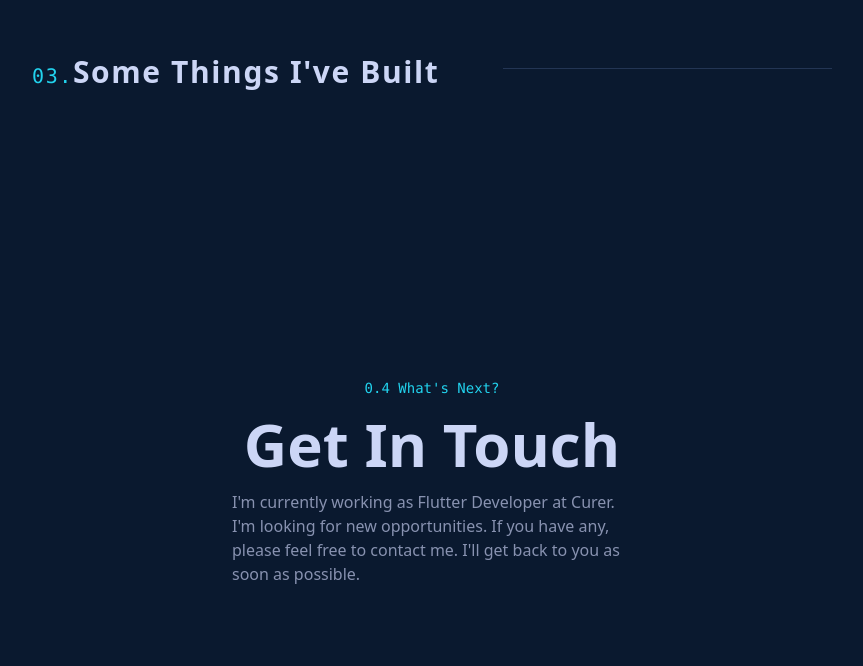
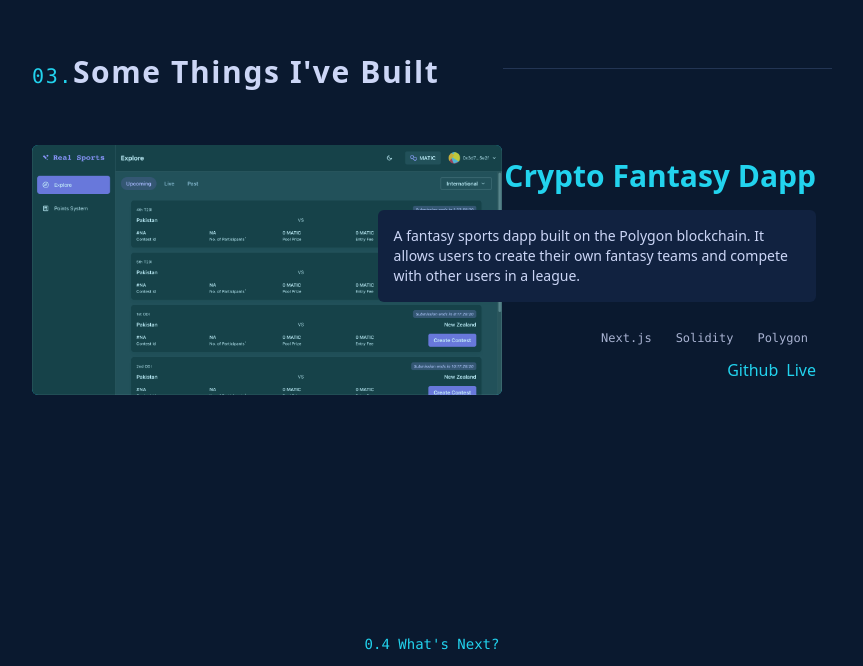
Before and after one commit to jassi-singh/me, a React (Create React App) app: page / in a window 1280 px wide. Shown: the part 1890-2556 px from the top of the page, without its empty margins (208-1071 px from the left). Built offline with nearby package versions, Linux system fonts and the light colour scheme.

Commit message:
added project component

```diff
--- a/src/components/Pic.tsx
+++ b/src/components/Pic.tsx
@@ -1,6 +1,6 @@
 import clsx from "clsx";
 import React from "react";
-import jassi from "../jassi.jpeg";
+import jassi from "../images/jassi.jpeg";
 
 const Pic = () => {
   const [isHovered, setIsHovered] = React.useState(false);
--- a/src/components/Project.tsx
+++ b/src/components/Project.tsx
@@ -1,15 +1,61 @@
-import React from 'react'
-interface ProjectProps {
-    name: String
-    url: String
-    repo: String
-    description: String
-    techStack: String[]
+import React from "react";
+export interface ProjectInterface {
+  name: string;
+  url?: string;
+  githubUrl: string;
+  description: string;
+  techStack: string[];
+  image: string;
 }
-const Project = () => {
+const Project = (props: ProjectInterface) => {
   return (
-    <div>Project</div>
-  )
-}
+    <div className="grid grid-cols-5 gap-6 place-items-center">
+      <div className="opacity-20 lg:opacity-100 col-span-full lg:col-[1/4] row-span-full relative bg-primary rounded-md">
+        <img
+          className="opacity-75 hover:opacity-100 object-cover h-full rounded-md"
+          src={props.image}
+          alt={props.image}
+        />
+      </div>
 
-export default Project
+      <div className="col-span-full lg:col-[3/-1] p-4 row-span-full relative flex flex-col lg:items-end justify-center">
+        <h1 className="text-3xl font-bold text-primary">{props.name}</h1>
+        <p className="text-sm text-lightSlate p-4 bg-navy rounded-md my-4 w-fit">
+          {props.description}
+        </p>
+        <div className="flex flex-wrap gap-2 mt-2">
+          {props.techStack.map((tech, index) => (
+            <div
+              key={index}
+              className="px-2 py-1 text-xs text-slate font-mono"
+            >
+              {tech}
+            </div>
+          ))}
+        </div>
+        <div className="flex mt-2">
+          <a
+            href={props.githubUrl}
+            target="_blank"
+            rel="noreferrer"
+            className="text-primary"
+          >
+            Github
+          </a>
+          {props.url && (
+            <a
+              href={props.url}
+              target="_blank"
+              rel="noreferrer"
+              className="text-primary ml-2"
+            >
+              Live
+            </a>
+          )}
+        </div>
+      </div>
+    </div>
+  );
+};
+
+export default Project;
--- a/src/components/Projects.tsx
+++ b/src/components/Projects.tsx
@@ -2,6 +2,19 @@ import React from "react";
 import Title from "./Title";
 import useVisibility from "../hooks/useVisibility";
 import clsx from "clsx";
+import Project, { ProjectInterface } from "./Project";
+import cryptoFantasyPic from "../images/crypto-fantasy-dapp.png";
+
+const projects: ProjectInterface[] = [
+  {
+    name: "Crypto Fantasy Dapp",
+    githubUrl: "https://github.com/jassi-singh/crypto_fantasy_dapp",
+    url: "http://crypto-fantasy-dapp.vercel.app/",
+    description: "A fantasy sports dapp built on the Polygon blockchain. It allows users to create their own fantasy teams and compete with other users in a league.",
+    techStack: ["Next.js", "Solidity", "Polygon"],
+    image: cryptoFantasyPic,
+  },
+];
 
 const Projects = () => {
   const [show, setShow] = React.useState(false);
@@ -33,7 +46,9 @@ const Projects = () => {
           }
         )}
       >
-
+        {projects.map((project, index) => (
+          <Project key={index} {...project} />
+        ))}
       </div>
     </section>
   );
```
Also changed, not shown: src/images/crypto-fantasy-dapp.png (added), src/images/jassi.jpeg (renamed from src/jassi.jpeg).
